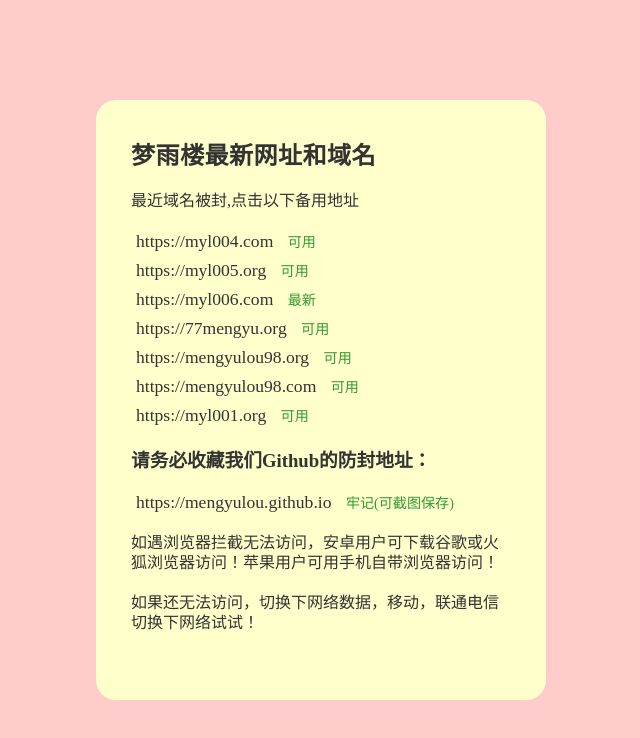
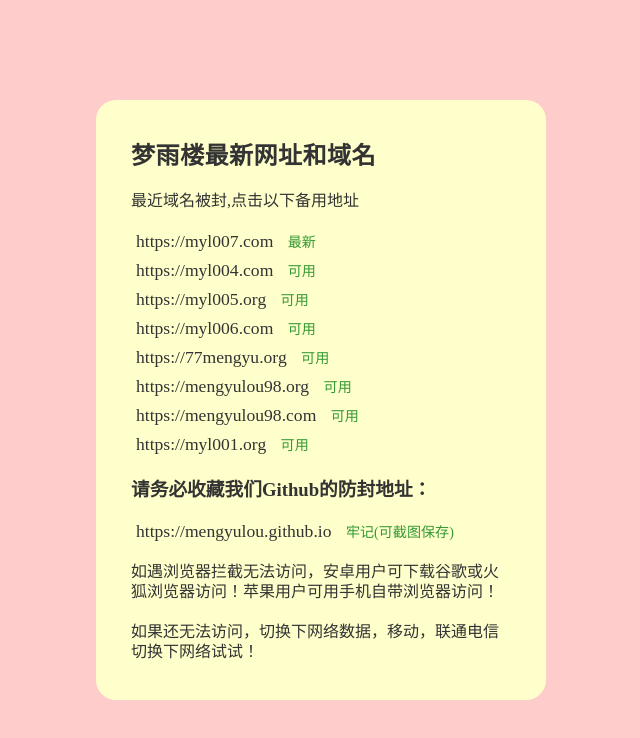
Before and after one commit to mengyulou/mengyulou.github.io, a plain HTML site: page index.html in a window 1280 px wide. Shown: the whole page, without its empty margins (319-959 px from the left). Drawn offline with Linux system fonts and the light colour scheme.

Commit message:
Update index.html

```diff
--- a/index.html
+++ b/index.html
@@ -40,7 +40,12 @@
                 <div class="box__description-text">最近域名被封,点击以下备用地址</div>
                 <ul>
 
-
+<li>
+						<a href="https://www.myl007.com">
+							https://myl007.com
+						</a>
+						<small><time>最新</time></small>
+					</li>
 					<li>
 						<a href="https://www.myl004.com">
 							https://myl004.com
@@ -57,7 +62,7 @@
 						<a href="https://www.myl006.com">
 							https://myl006.com
 						</a>
-						<small><time>最新</time></small>
+						<small><time>可用</time></small>
 					</li>
 
 					<li>
```
